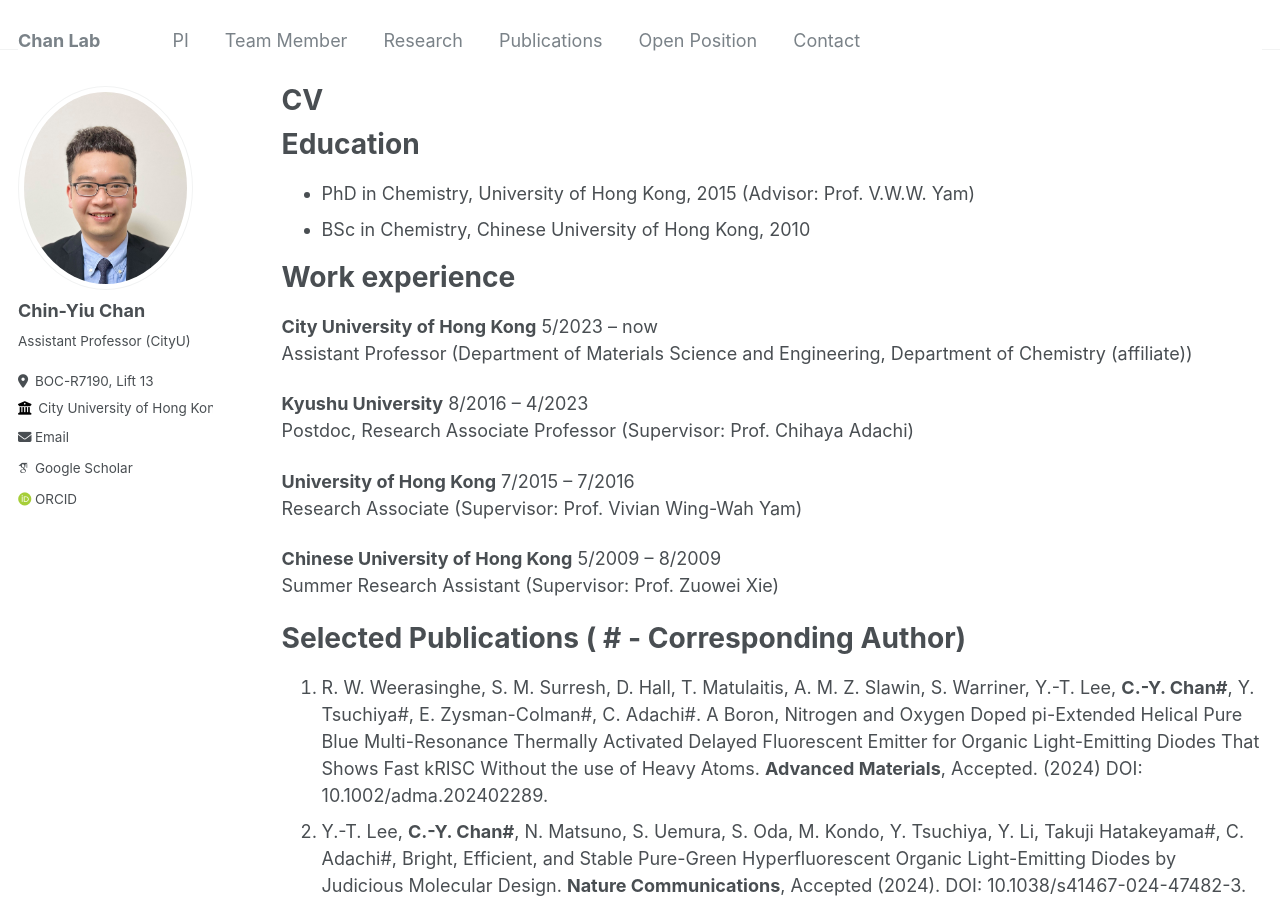
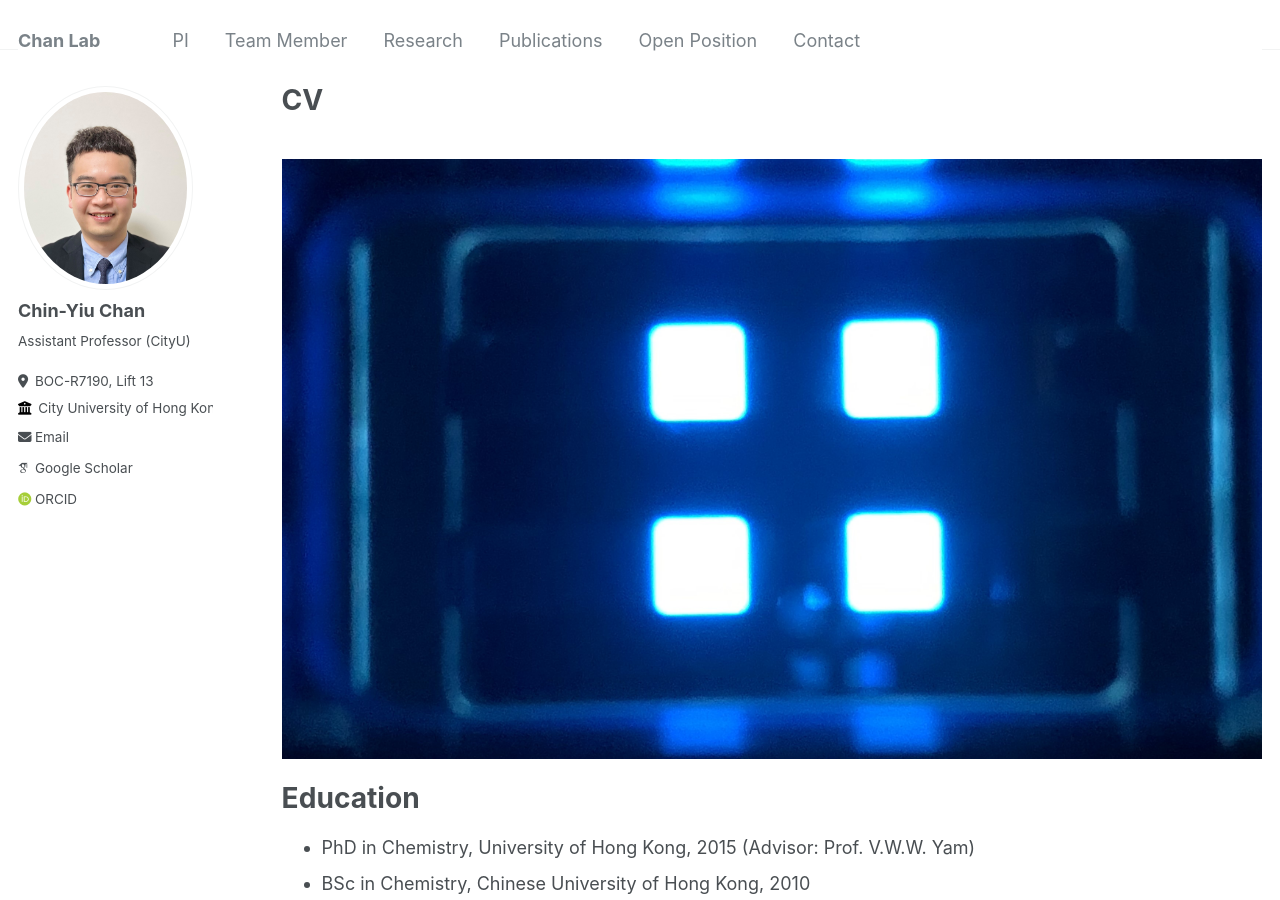
Before and after one commit to cychan-chem/chinychan.github.io, a Jekyll site: the page built from _pages/cv.md, in a window 1280 px wide and 900 px high. Built offline with Jekyll 4.4.1, drawn with Linux system fonts in a browser that asks for light colours; some web fonts are replaced.

Commit message:
Update cv.md

```diff
--- a/_pages/cv.md
+++ b/_pages/cv.md
@@ -8,6 +8,8 @@ redirect_from:
 ---
 
 {% include base_path %}
+
+<br/> <img src='/images/blue.jpg'>
 
 Education
 ======
```
